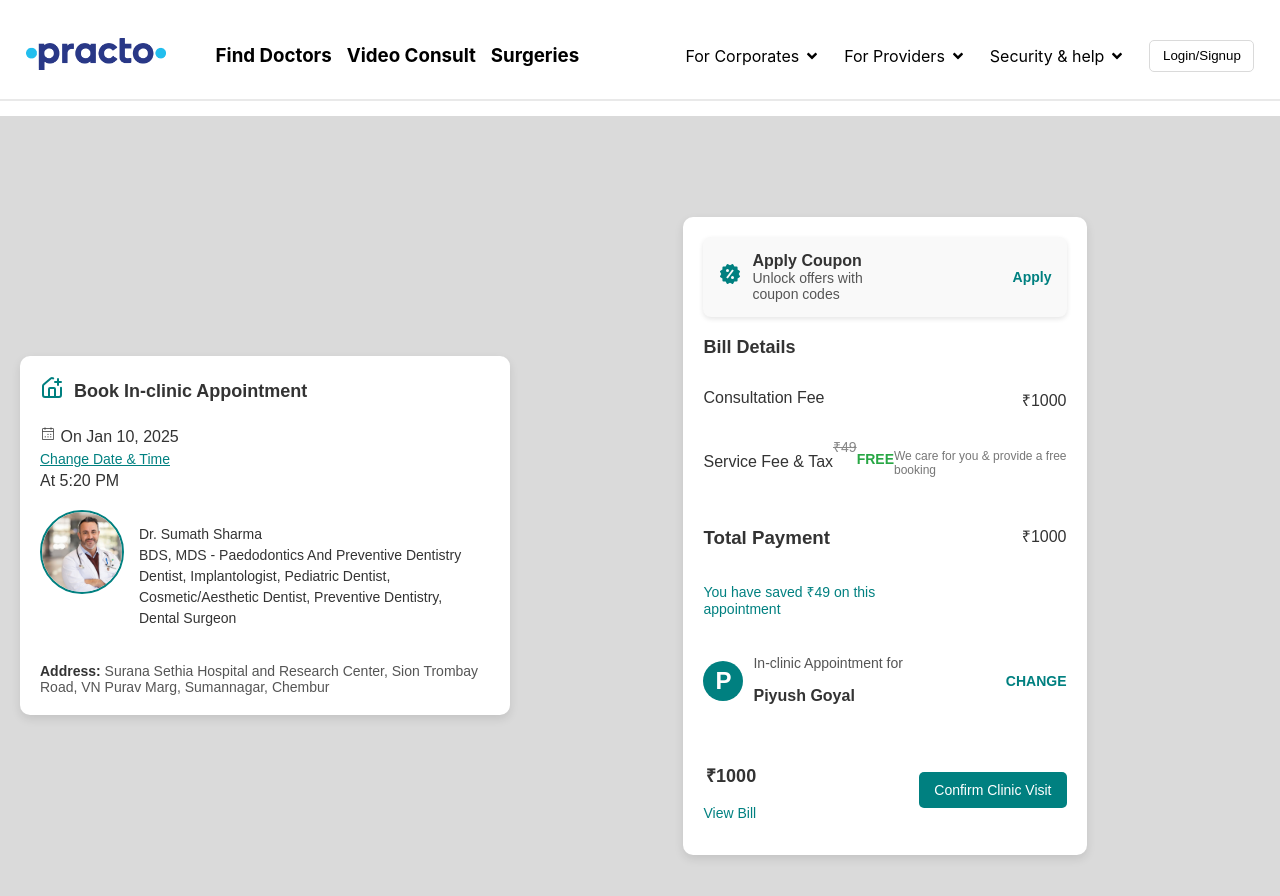
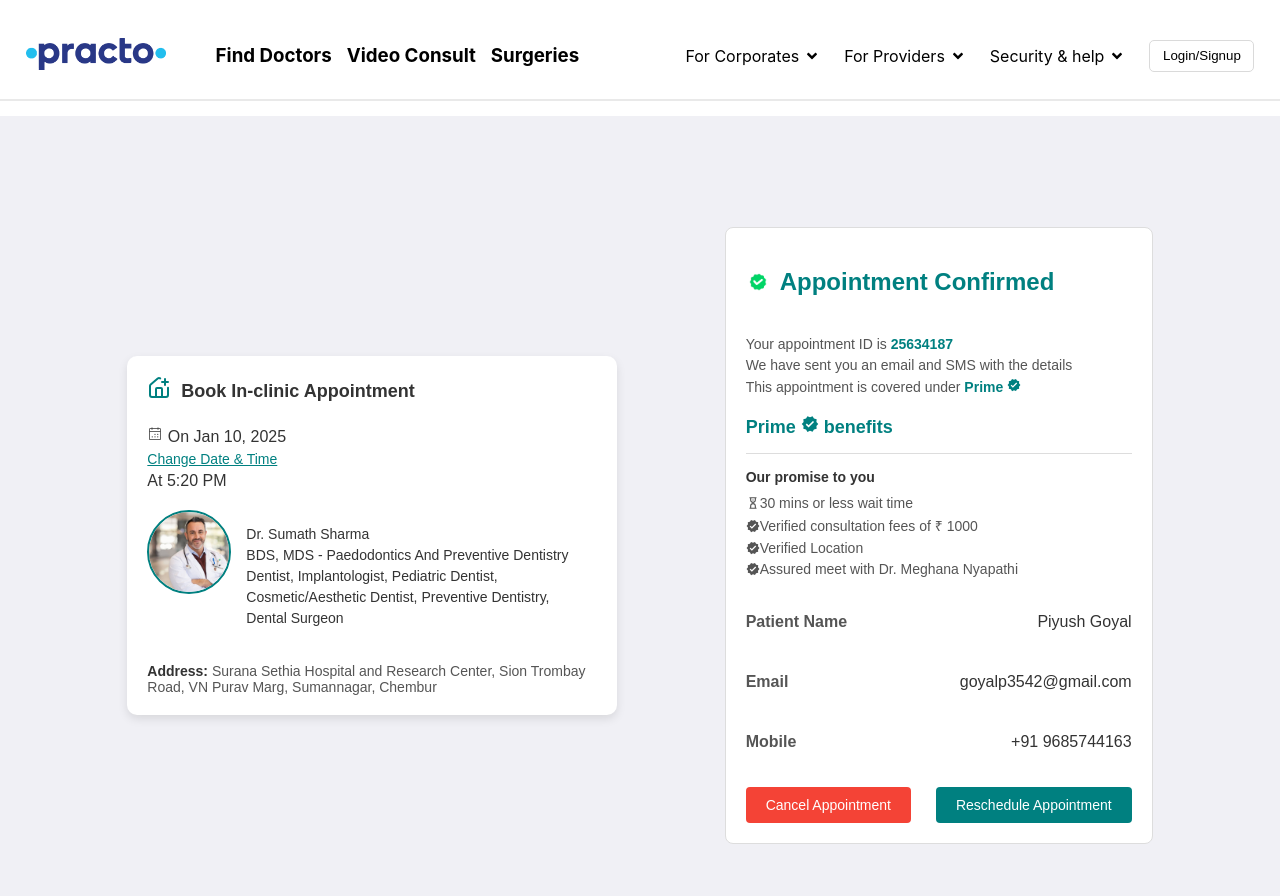
Before and after one commit to PiyushGoyal02/Parchi_Project_WebDev, a React (Create React App) app in the folder parchiproject/: page /boookinclinicappointment in a window 1280 px wide. Both pictures are taken after a click on the button "Confirm Clinic Visit". Shown: the top 896 px of the page. Built offline with nearby package versions, Linux system fonts and the light colour scheme; the HTML template or start-up script is replaced by a standard one.

Commit message:
I have Update Confirm Book Appointment Section In BookInClinicAppointment Component

```diff
--- a/parchiproject/src/CSS-CODE/BookInClinicAppointmentCSS.css
+++ b/parchiproject/src/CSS-CODE/BookInClinicAppointmentCSS.css
@@ -1,6 +1,6 @@
 /* Parent Container */
 .ParentDivBookInClinic {
-    background-color: #dadada;
+    background-color: #f0f0f5;
     min-height: 100vh;
     display: flex;
     align-items: center;
@@ -315,3 +315,135 @@
     align-items: flex-start;
   }
 }
+
+
+
+
+
+/* After Confirm Appoint Button Click */
+
+.appointment-container {
+  max-width: 600px;
+  margin: 0 auto;
+  padding: 20px;
+  font-family: Arial, sans-serif;
+  color: #333;
+  border: 1px solid #ddd;
+  border-radius: 8px;
+  background-color: #fff;
+}
+
+.header-section {
+  display: flex;
+  align-items: center;
+  gap: 10px;
+  margin-bottom: 20px;
+}
+
+.verified-icon {
+  width: 24px;
+  height: 24px;
+}
+
+.header-text {
+  font-size: 24px;
+  color: #008080;
+  font-weight: bold;
+}
+
+.details-section p {
+  margin: 5px 0;
+  font-size: 14px;
+  color: #555;
+}
+
+.appointment-id {
+  font-weight: bold;
+  color: #008080;
+}
+
+.prime-icon {
+  font-weight: bold;
+  color: #008080;
+}
+
+.prime-benefits-section {
+  margin: 20px 0;
+}
+
+.prime-benefits-section h3 {
+  font-size: 18px;
+  color: #008080;
+  margin-bottom: 10px;
+}
+
+.divider {
+  border: none;
+  height: 1px;
+  background-color: #ddd;
+}
+
+.promise-title {
+  font-size: 14px;
+  font-weight: bold;
+  margin: 10px 0;
+}
+
+.benefits-list {
+  list-style: none;
+  padding: 0;
+  margin: 0;
+}
+
+.benefits-list li {
+  display: flex;
+  align-items: center;
+  font-size: 14px;
+  color: #555;
+  margin-bottom: 5px;
+}
+
+.contact-section {
+  margin: 20px 0;
+}
+
+.contact-item {
+  display: flex;
+  justify-content: space-between;
+  margin-bottom: 10px;
+}
+
+.label {
+  font-weight: bold;
+  color: #555;
+}
+
+.value {
+  color: #333;
+}
+
+.action-buttons {
+  display: flex;
+  justify-content: space-between;
+  margin-top: 20px;
+  gap: 25px;
+}
+
+.cancel-button,
+.reschedule-button {
+  padding: 10px 20px;
+  border: none;
+  border-radius: 4px;
+  cursor: pointer;
+  font-size: 14px;
+}
+
+.cancel-button {
+  background-color: #f44336;
+  color: #fff;
+}
+
+.reschedule-button {
+  background-color: #008080;
+  color: #fff;
+}
--- a/parchiproject/src/Components/BookInClinicAppointment.js
+++ b/parchiproject/src/Components/BookInClinicAppointment.js
@@ -4,8 +4,18 @@
 import { PiCalendarDotsLight } from "react-icons/pi";
 import DrImage from "../Assets/istockphoto-1346124900-612x612.jpg";
 import { BiSolidOffer } from "react-icons/bi";
+import { useState } from "react";
+import VerifiedIcon from "../Assets/verified.png";
+import { MdVerified } from "react-icons/md";
+import { CgSandClock } from "react-icons/cg";
 
 function BookInClinicAppointment() {
+  const [ButtonClickAfter, setButtonClickAfter] = useState(false);
+
+  function ButtonClickAppointmentDone() {
+    setButtonClickAfter(true);
+  }
+
   return (
     <div>
       <Navbar />
@@ -59,6 +69,8 @@
           </div>
         </div>
 
+        {ButtonClickAfter === false ? (
+          <div>
             <div className="RightSideSectionBookInClinic">
               <div className="ApplySectionBox">
                 <div className="ApplyLogoText">
@@ -122,11 +134,89 @@
                     <p className="ViewBill">View Bill</p>
                   </div>
                   <div className="ConfirmButtonContainer">
-                <button className="ConfirmButton">Confirm Clinic Visit</button>
+                    <button
+                      onClick={ButtonClickAppointmentDone}
+                      className="ConfirmButton"
+                    >
+                      Confirm Clinic Visit
+                    </button>
                   </div>
                 </div>
               </div>
             </div>
+          </div>
+        ) : (
+          <div>
+            <div className="appointment-container">
+              <div className="header-section">
+                <img
+                  src={VerifiedIcon}
+                  className="verified-icon"
+                  alt="Verified"
+                />
+                <h2 className="header-text">Appointment Confirmed</h2>
+              </div>
+
+              <div className="details-section">
+                <p>
+                  Your appointment ID is{" "}
+                  <span className="appointment-id">25634187</span>
+                </p>
+                <p>We have sent you an email and SMS with the details</p>
+                <p>
+                  This appointment is covered under{" "}
+                  <span className="prime-icon">
+                    Prime <MdVerified />
+                  </span>
+                </p>
+              </div>
+
+              <div className="prime-benefits-section">
+                <h3>
+                  Prime <MdVerified /> benefits
+                </h3>
+                <hr className="divider" />
+                <p className="promise-title">Our promise to you</p>
+                <ul className="benefits-list">
+                  <li>
+                    <CgSandClock /> 30 mins or less wait time
+                  </li>
+                  <li>
+                    <MdVerified /> Verified consultation fees of ₹ 1000
+                  </li>
+                  <li>
+                    <MdVerified /> Verified Location
+                  </li>
+                  <li>
+                    <MdVerified /> Assured meet with Dr. Meghana Nyapathi
+                  </li>
+                </ul>
+              </div>
+
+              <div className="contact-section">
+                <div className="contact-item">
+                  <p className="label">Patient Name</p>
+                  <p className="value">Piyush Goyal</p>
+                </div>
+                <div className="contact-item">
+                  <p className="label">Email</p>
+                  <p className="value">goyalp3542@gmail.com</p>
+                </div>
+                <div className="contact-item">
+                  <p className="label">Mobile</p>
+                  <p className="value">+91 9685744163</p>
+                </div>
+              </div>
+
+              <div className="action-buttons">
+                <button className="cancel-button">Cancel Appointment</button>
+                <button className="reschedule-button">
+                  Reschedule Appointment
+                </button>
+              </div>
+            </div>
+          </div>
+        )}
       </div>
     </div>
   );
```
Also changed, not shown: parchiproject/src/Assets/verified.png (added). Lines whose indentation alone changed are shown as unchanged.
